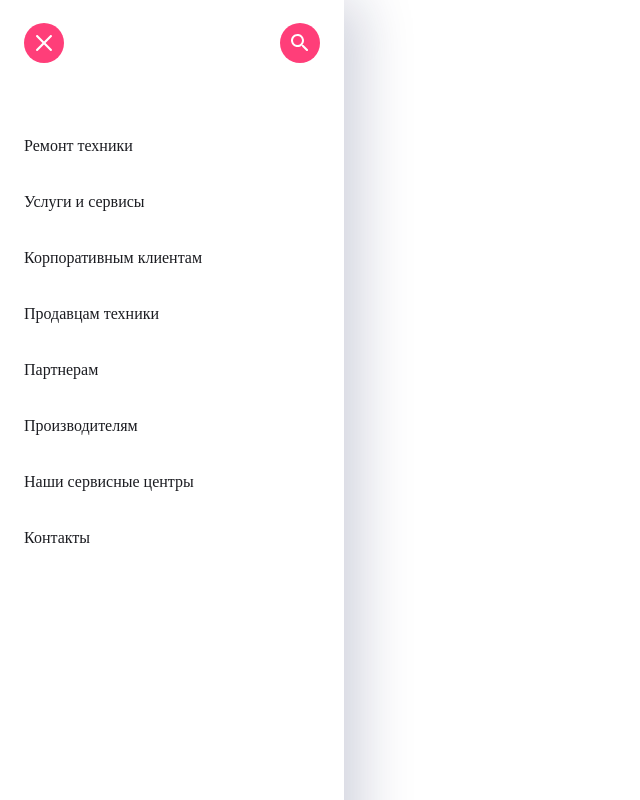
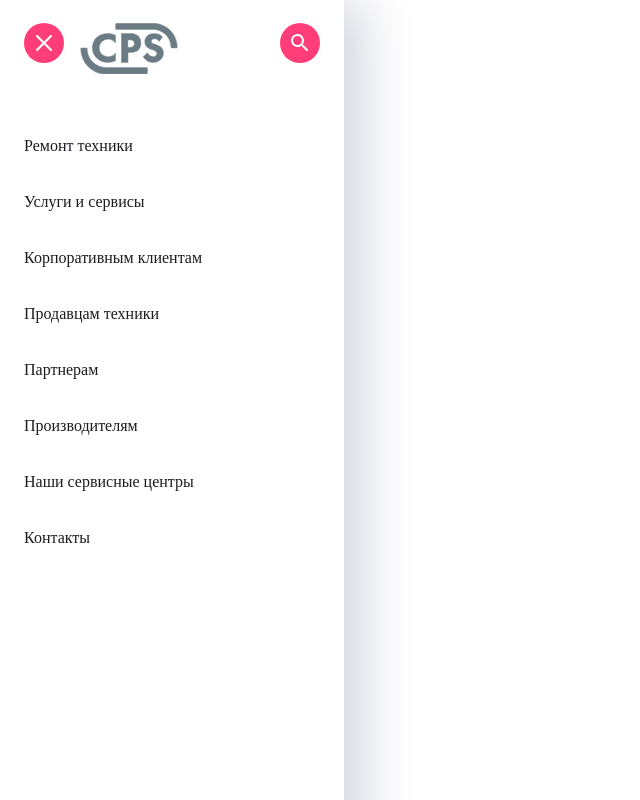
Before and after one commit to SalvadorAliDali/1.4, a plain HTML site: page index.html in a window 1280 px wide. Shown: the top 800 px of the page, without its empty margins (0-640 px from the left). Drawn offline with Linux system fonts and the light colour scheme; files whose address does not match are found by name.

Commit message:
Update style.css

```diff
--- a/styles/style.css
+++ b/styles/style.css
@@ -15,7 +15,7 @@
     justify-content: space-between;
     padding:0  0 0 24px;
     margin: 0 0 60px 0;
-    background-image: url(images/Logo.svg);
+    background-image: url(../images/Logo.svg);
     background-repeat: no-repeat;
     background-position: 80px center ;
 }
```
